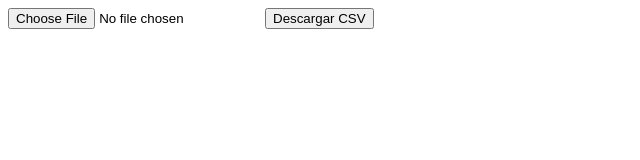
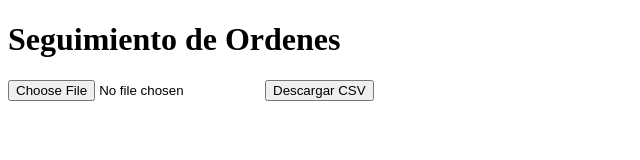
Before and after one commit to SrHerbe/Srherbe.github.io, a plain HTML site: page index.html in a window 1280 px wide. Shown: the whole page, without its empty margins (0-640 px from the left). Drawn offline with Linux system fonts and the light colour scheme.

Commit message:
Update index.html

```diff
--- a/index.html
+++ b/index.html
@@ -8,6 +8,8 @@
 
 </head>
 <body>
+    <h1>Seguimiento de Ordenes</h1>
+
     <input type="file" name="fileInput" id="fileInput">
 
     <button id="downloadBtn">Descargar CSV</button>
```
